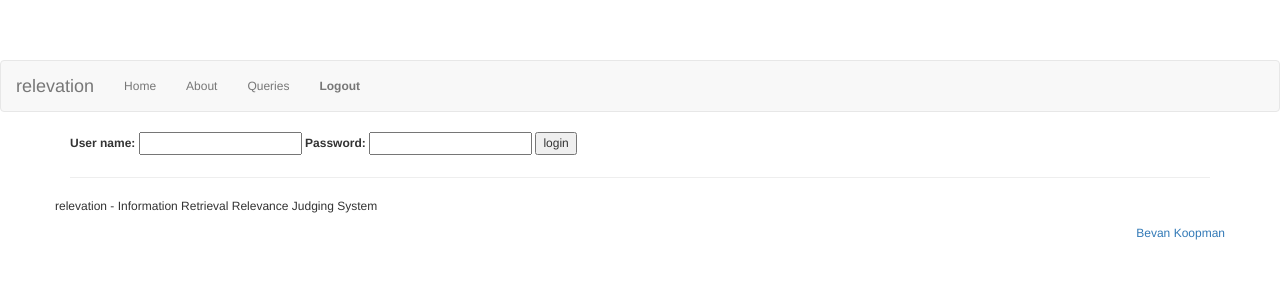
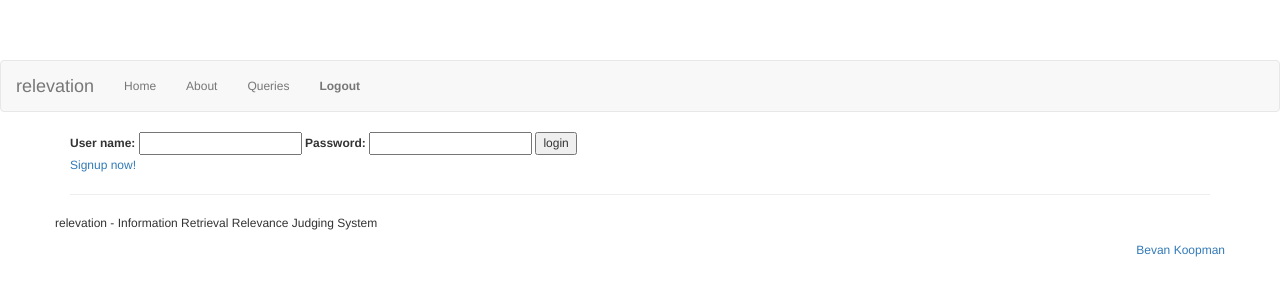
Before and after one commit to ielab/relevation, a Django app: template judgementapp/templates/registration/login.html in a window 1280 px wide. Shown: the top 300 px of the page. Run offline with Django 3.2, Linux system fonts and the light colour scheme; the template is opened without the code that fills it, so the values that code supplies are empty; parts of the project's set-up code (start-up, migrations or seed data) failed here and were passed over; some libraries are stand-ins or nearby versions.

Commit message:
add signup link to login page

```diff
--- a/judgementapp/templates/registration/login.html
+++ b/judgementapp/templates/registration/login.html
@@ -17,4 +17,6 @@
     <input type="hidden" name="next" value="{{ next|escape }}" />
   </form>
 
+  <a href="{% url 'judgementapp.views.signup' %}">Signup now!</a>
+
 {% endblock %}
```
